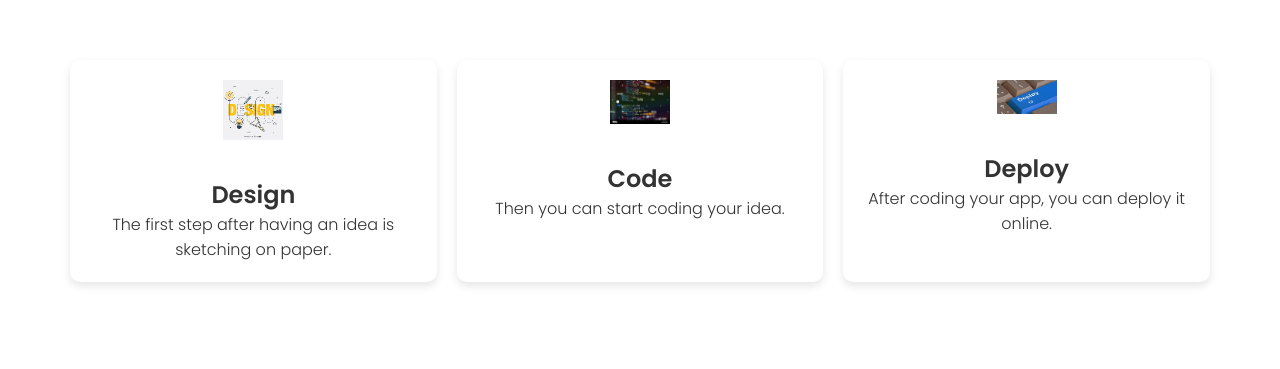
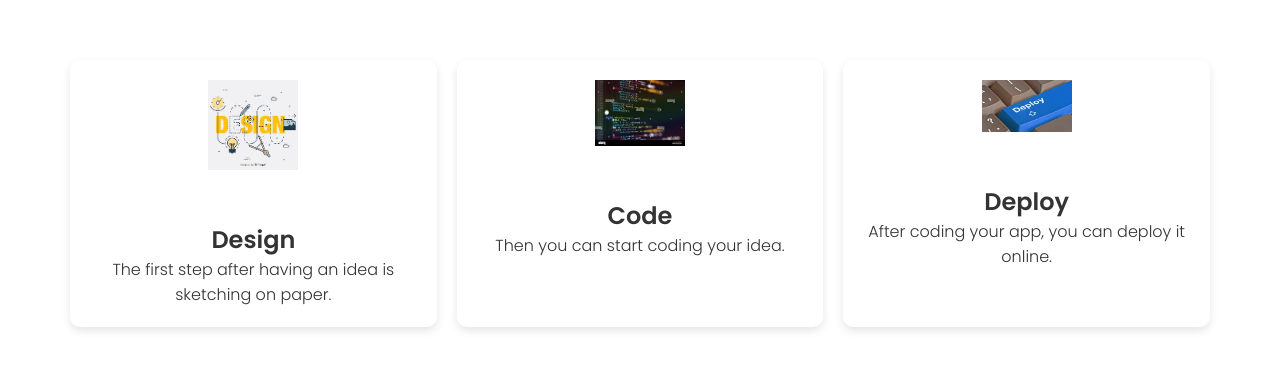
Before and after one commit to elogemuhimpundu/My-portofolio, a plain HTML site: page index.html in a window 1280 px wide. Shown: the part 727-1096 px from the top of the page. Drawn offline with Linux system fonts and the light colour scheme.

Commit message:
Update style.css

```diff
--- a/style.css
+++ b/style.css
@@ -118,10 +118,10 @@ body {
     transform: translateY(-10px);
 }
 .card img {
-    width: 60px;
-    margin-bottom: 30px;
+    width: 90px;
+    margin-bottom: 45px;
 }
-/* Style de base (desktop) */
+
 body {
     margin: 0;
     font-family: 'Poppins', sans-serif;
@@ -185,7 +185,7 @@ footer {
 /* -------------------- */
 
 /* Petits écrans - smartphones */
-@media (max-width: 768px) {
+@media (max-width: 1024px) {
     .navbar {
         flex-direction: column;
         align-items: flex-start;
@@ -223,7 +223,7 @@ footer {
 }
 
 /* Très petits écrans (par exemple téléphones en mode portrait) */
-@media (max-width: 480px) {
+@media (max-width: 780px) {
     .logo {
         font-size: 20px;
     }
```
